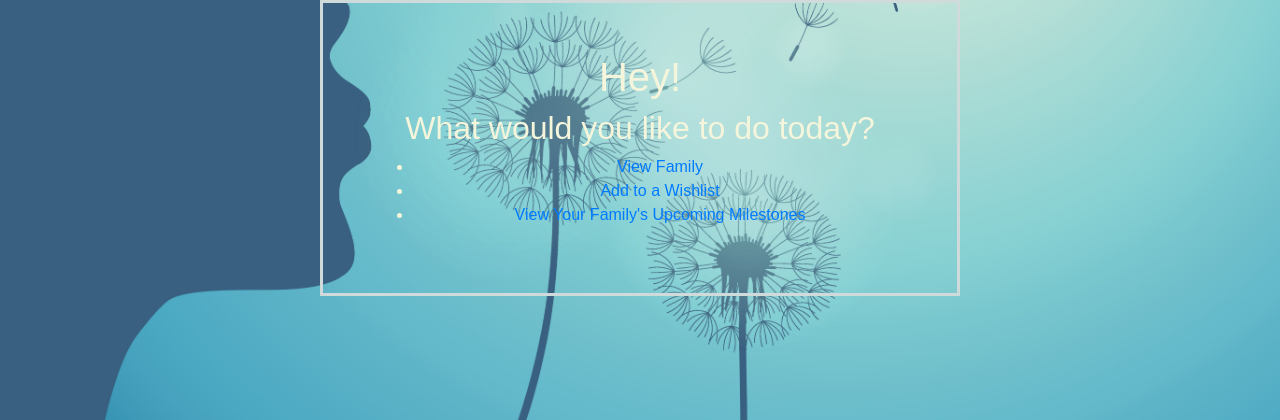
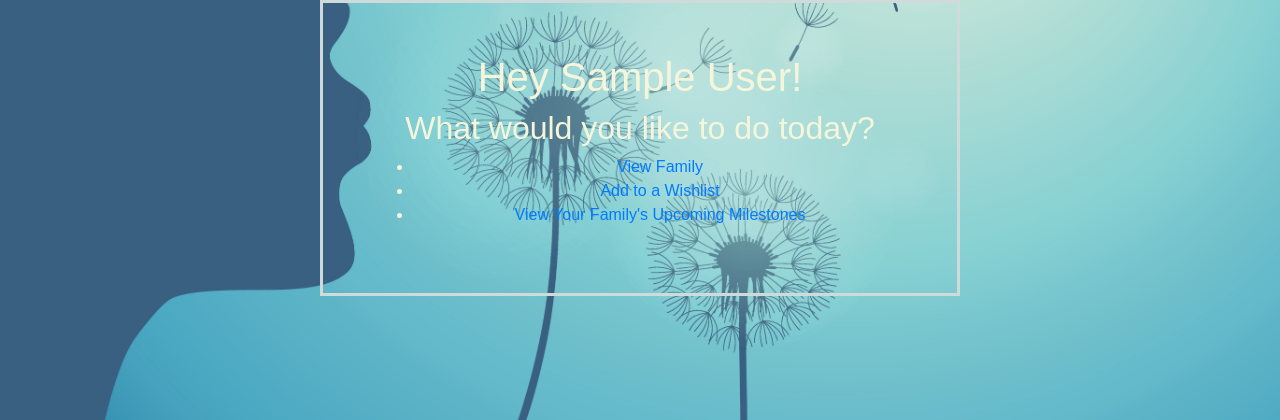
Before and after one commit to sabracadabra510/Wishblaster, a Flask app: page /welcome_page in a window 1280 px wide. Shown: the part 56-476 px from the top of the page. Run offline with Flask 2, Linux system fonts and the light colour scheme; the visitor is signed in with stand-in values (Sample User, id 1); data comes from the database, SQL or seed files in the repository; some libraries are stand-ins or nearby versions; some web fonts are replaced.

Commit message:
jinja updates

```diff
--- a/server.py
+++ b/server.py
@@ -40,7 +40,10 @@ def view_login_page():
 def show_welcome_page():
     """user welcome page"""
 
-    return render_template("welcome_page.html")
+    user_id = session['user_id']
+    user = crud.get_user_by_user_id(user_id)
+
+    return render_template("welcome_page.html", user=user)
 
 @app.route('/create_account', methods=['GET', 'POST'])
 def create_user_account():
--- a/templates/create_account.html
+++ b/templates/create_account.html
@@ -45,6 +45,6 @@
     <label for="password2">Re-enter password:</label>
     <input type="text" name= "password2" class="form-control" placeholder="Re-enter Password">
   </div>
-  <button type="submit" class="btn btn-primary">Submit</button>
+  <button type="submit" class="btn btn-secondary">Submit</button>
 </form>
 {% endblock %}
--- a/templates/welcome_page.html
+++ b/templates/welcome_page.html
@@ -3,7 +3,7 @@
 
 {% block body %}
 <div class="container center">
-  <h1>Hey!</h1>
+  <h1>Hey {{user.full_name}}!</h1>
 
   <h2>What would you like to do today?</h2>
   <ul>
@@ -11,5 +11,9 @@
     <li><a href="/add_to_wishlist">Add to a Wishlist</a></li>
     <li><a href="/upcoming_milestones">View Your Family's Upcoming Milestones</a></li>
   </ul>
+
+
+
+
 </div>
 {% endblock %}
```
Also changed, not shown: 1 other file.
